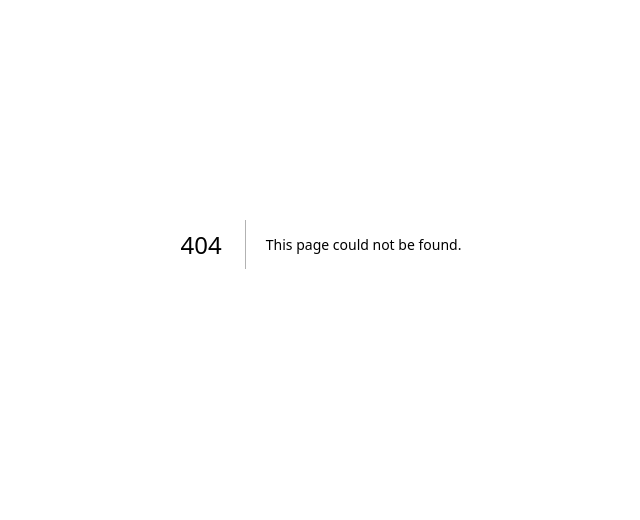
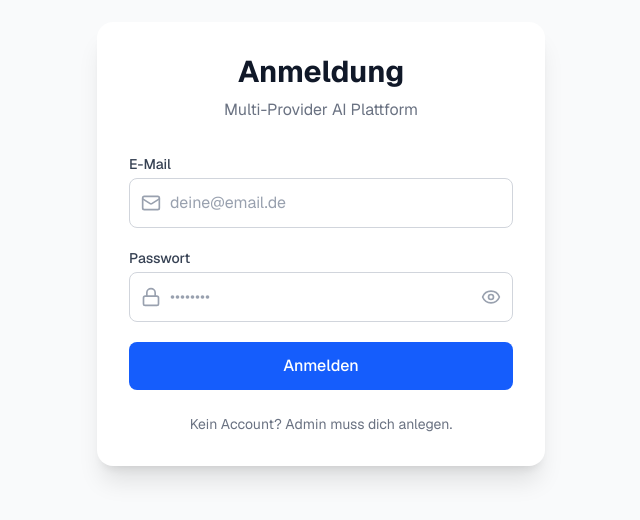
Before and after one commit to Jamaika439/Multi-Provider-AI-Platform, a Next.js app: page /login in a window 1280 px wide. Before the commit this address had no page. Shown: the part 156-676 px from the top of the page, without its empty margins (319-959 px from the left). Built offline with nearby package versions, Linux system fonts and the light colour scheme.

Commit message:
agent: write file

```diff
--- /dev/null
+++ b/app/login/page.tsx
@@ -0,0 +1,128 @@
+'use client';
+
+import { useState } from 'react';
+import { signIn } from 'next-auth/react';
+import { useRouter, useSearchParams } from 'next/navigation';
+import { Lock, Mail, AlertCircle, Eye, EyeOff, Loader2 } from 'lucide-react';
+
+export default function LoginPage() {
+  const router = useRouter();
+  const searchParams = useSearchParams();
+  const callbackUrl = searchParams.get('callbackUrl') || '/';
+
+  const [email, setEmail] = useState('');
+  const [password, setPassword] = useState('');
+  const [showPassword, setShowPassword] = useState(false);
+  const [error, setError] = useState('');
+  const [loading, setLoading] = useState(false);
+
+  const handleSubmit = async (e: React.FormEvent) => {
+    e.preventDefault();
+    setError('');
+    setLoading(true);
+
+    try {
+      const res = await signIn('credentials', {
+        email,
+        password,
+        redirect: false,
+        callbackUrl,
+      });
+
+      if (res?.error) {
+        setError('Ungültige E-Mail oder Passwort');
+      } else {
+        router.push(callbackUrl);
+        router.refresh();
+      }
+    } catch {
+      setError('Anmeldung fehlgeschlagen');
+    } finally {
+      setLoading(false);
+    }
+  };
+
+  return (
+    <div className="min-h-screen flex items-center justify-center bg-gray-50 dark:bg-gray-900 px-4">
+      <div className="w-full max-w-md bg-white dark:bg-gray-800 rounded-2xl shadow-xl p-8">
+        <div className="text-center mb-8">
+          <h1 className="text-3xl font-bold text-gray-900 dark:text-white">Anmeldung</h1>
+          <p className="text-gray-500 dark:text-gray-400 mt-2">Multi-Provider AI Plattform</p>
+        </div>
+
+        {error && (
+          <div className="flex items-center gap-2 p-3 bg-red-50 dark:bg-red-900/30 text-red-600 dark:text-red-400 rounded-lg mb-6">
+            <AlertCircle className="w-5 h-5 flex-shrink-0" />
+            <span>{error}</span>
+          </div>
+        )}
+
+        <form onSubmit={handleSubmit} className="space-y-5">
+          <div>
+            <label htmlFor="email" className="block text-sm font-medium text-gray-700 dark:text-gray-300 mb-1">
+              E-Mail
+            </label>
+            <div className="relative">
+              <Mail className="absolute left-3 top-1/2 -translate-y-1/2 w-5 h-5 text-gray-400" />
+              <input
+                id="email"
+                type="email"
+                value={email}
+                onChange={(e) => setEmail(e.target.value)}
+                required
+                autoComplete="email"
+                className="w-full pl-10 pr-4 py-3 border border-gray-300 dark:border-gray-600 rounded-lg bg-white dark:bg-gray-700 text-gray-900 dark:text-white placeholder-gray-400 focus:outline-none focus:ring-2 focus:ring-blue-500 focus:border-transparent"
+                placeholder="deine@email.de"
+              />
+            </div>
+          </div>
+
+          <div>
+            <label htmlFor="password" className="block text-sm font-medium text-gray-700 dark:text-gray-300 mb-1">
+              Passwort
+            </label>
+            <div className="relative">
+              <Lock className="absolute left-3 top-1/2 -translate-y-1/2 w-5 h-5 text-gray-400" />
+              <input
+                id="password"
+                type={showPassword ? 'text' : 'password'}
+                value={password}
+                onChange={(e) => setPassword(e.target.value)}
+                required
+                autoComplete="current-password"
+                className="w-full pl-10 pr-12 py-3 border border-gray-300 dark:border-gray-600 rounded-lg bg-white dark:bg-gray-700 text-gray-900 dark:text-white placeholder-gray-400 focus:outline-none focus:ring-2 focus:ring-blue-500 focus:border-transparent"
+                placeholder="••••••••"
+              />
+              <button
+                type="button"
+                onClick={() => setShowPassword(!showPassword)}
+                className="absolute right-3 top-1/2 -translate-y-1/2 text-gray-400 hover:text-gray-600 dark:hover:text-gray-300"
+              >
+                {showPassword ? <EyeOff className="w-5 h-5" /> : <Eye className="w-5 h-5" />}
+              </button>
+            </div>
+          </div>
+
+          <button
+            type="submit"
+            disabled={loading}
+            className="w-full py-3 bg-blue-600 hover:bg-blue-700 disabled:bg-blue-400 text-white font-medium rounded-lg transition-colors flex items-center justify-center gap-2"
+          >
+            {loading ? (
+              <>
+                <Loader2 className="w-5 h-5 animate-spin" />
+                Anmelden...
+              </>
+            ) : (
+              'Anmelden'
+            )}
+          </button>
+        </form>
+
+        <p className="mt-6 text-center text-sm text-gray-500 dark:text-gray-400">
+          Kein Account? Admin muss dich anlegen.
+        </p>
+      </div>
+    </div>
+  );
+}
```
